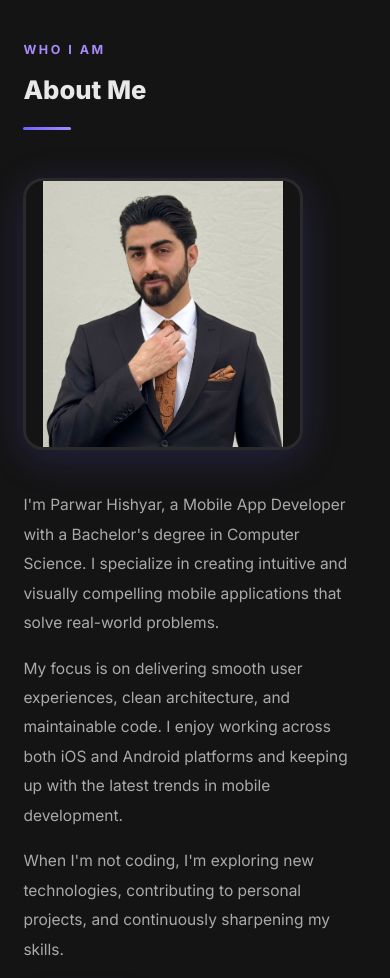
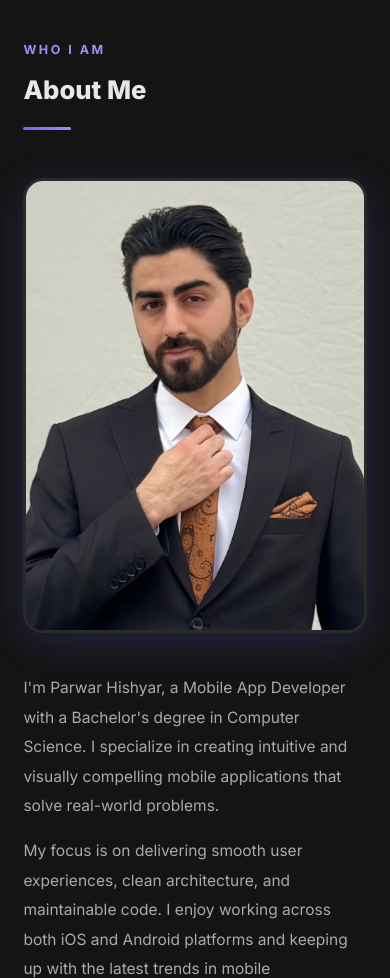
Before and after one commit to perwer87/perwer87.github.io, a plain HTML site: page index.html in a window 390 px wide. Shown: the part 900-1878 px from the top of the page. Drawn offline with nearby package versions, Linux system fonts and the light colour scheme.

Commit message:
Add files via upload

```diff
--- a/style.css
+++ b/style.css
@@ -442,7 +442,8 @@ footer span { color: var(--accent2); }
 @media (max-width: 768px) {
   .nav-links { display: none; }
   .about-grid { grid-template-columns: 1fr; gap: 2.5rem; }
-  .about-photo img { max-width: 200px; }
+  .about-photo { max-width: 100%; width: 100%; }
+  .about-photo img { max-width: 100%; }
   .contact-wrapper { grid-template-columns: 1fr; gap: 2.5rem; }
   .form-row { grid-template-columns: 1fr; }
 }
```
